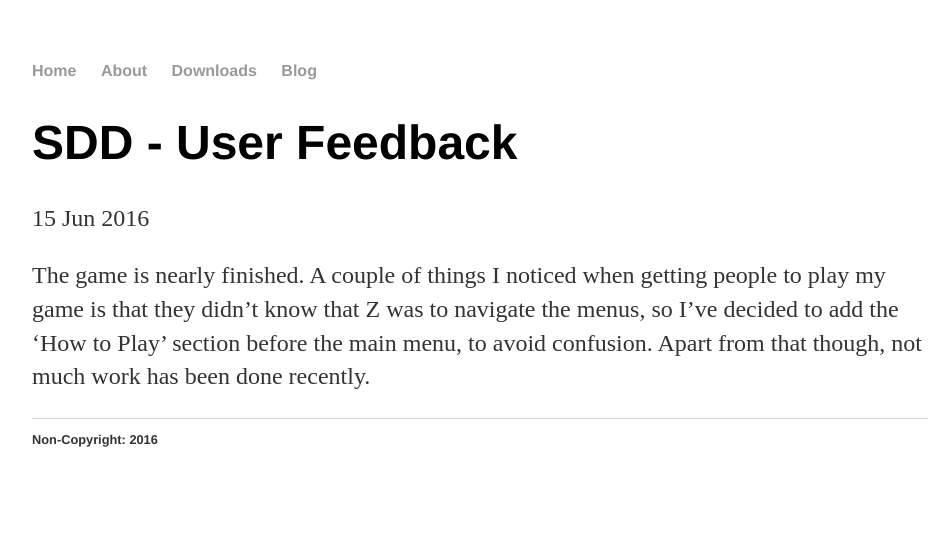
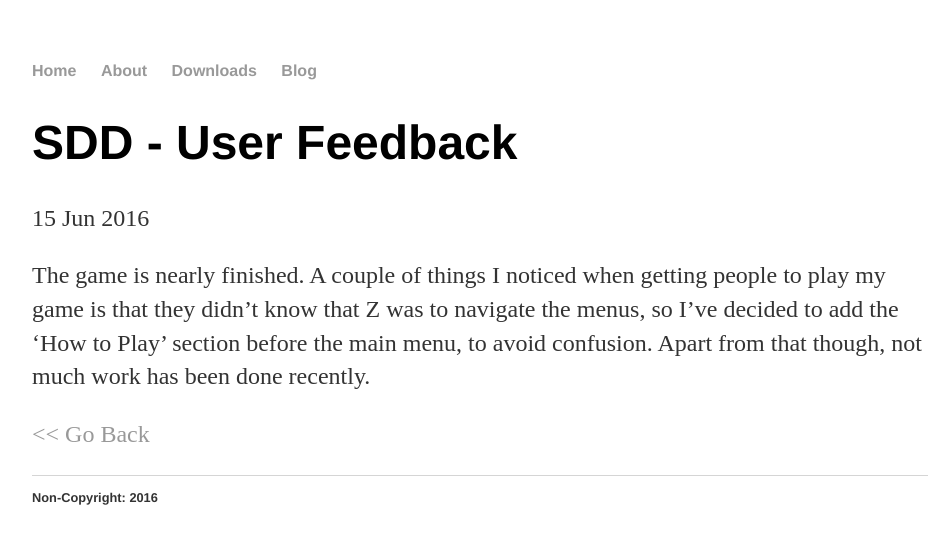
Before and after one commit to Kpaiy/submana.github.io, a Jekyll site: the page built from _posts/2016-06-15-sdd-user-feedback.md, in a window 1280 px wide. Shown: the top 544 px of the page, without its empty margins (160-1110 px from the left). Built offline with Jekyll 4.4.1, drawn with Linux system fonts in a browser that asks for light colours.

Commit message:
Update post.html

```diff
--- a/_layouts/post.html
+++ b/_layouts/post.html
@@ -6,4 +6,5 @@ layout: default
 
 <div class="post">
   {{ content }}
+  <p><a "https://submana.github.io/blog/"><< Go Back</a></p>
 </div>
```
